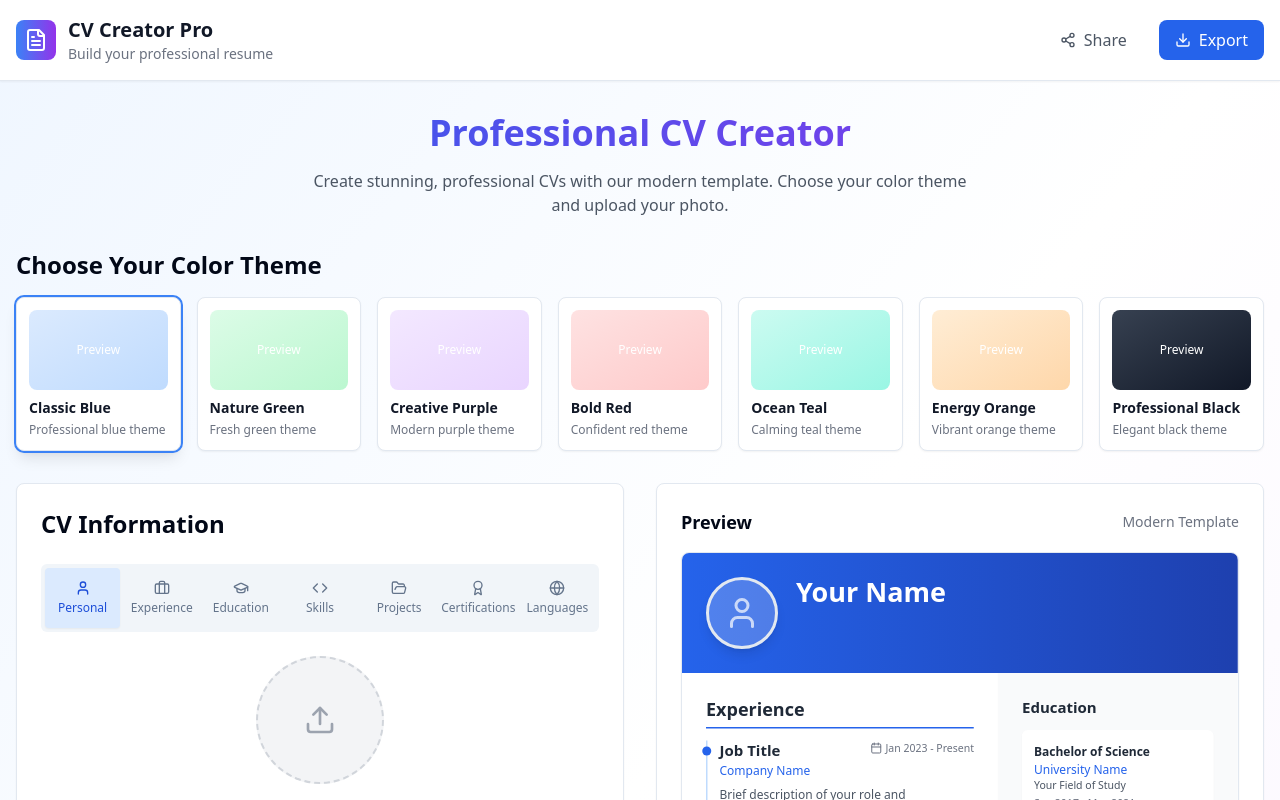
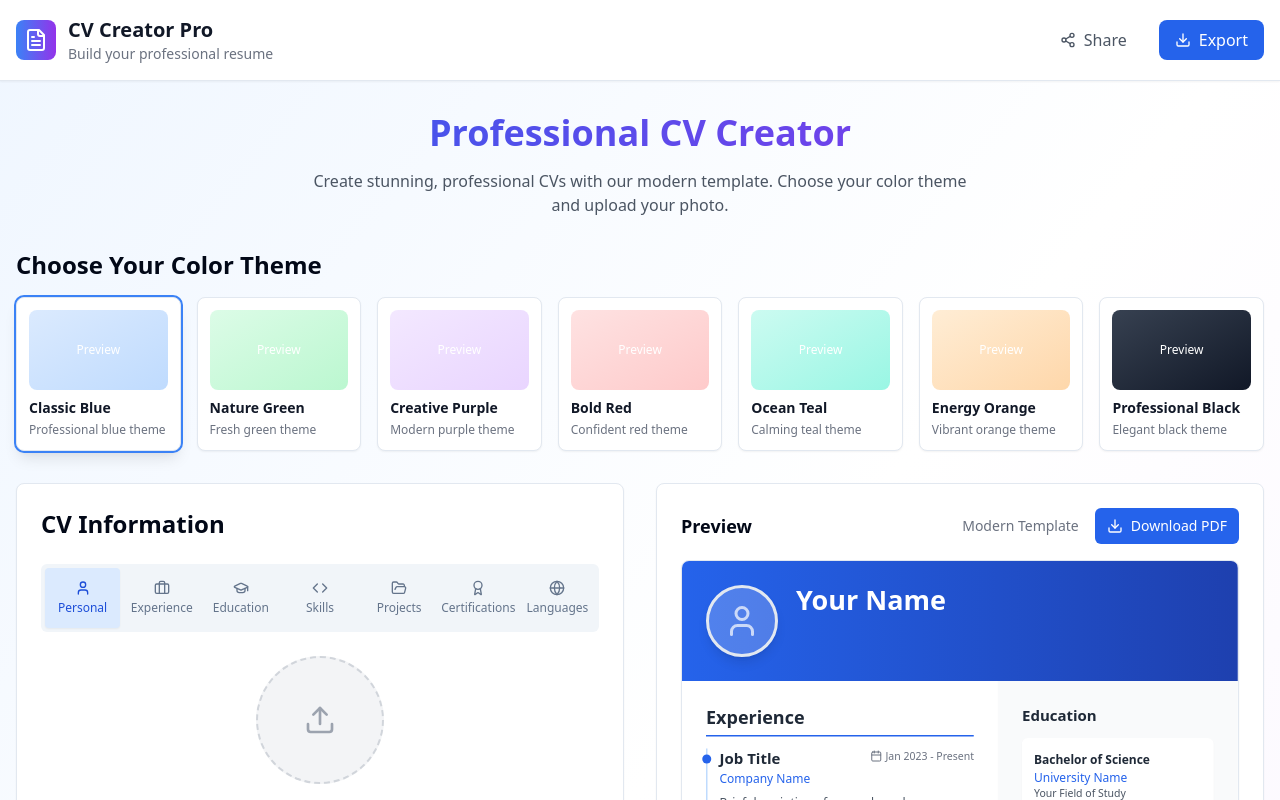
Before and after one commit to Nikusha-Chitinashvili/fresh-cv-atelier-03, a React (Vite) app: page / in a window 1280 px wide. Shown: the top 800 px of the page. Built offline with nearby package versions, Linux system fonts and the light colour scheme.

Commit message:
feat: Add PDF download button and functionality
Adds a "Download as PDF" button that captures the CV preview, converts it to a high-quality PDF, and triggers a download, ensuring the PDF matches the live preview exactly.

```diff
--- a/package.json
+++ b/package.json
@@ -45,6 +45,7 @@
     "cmdk": "^1.0.0",
     "date-fns": "^3.6.0",
     "embla-carousel-react": "^8.3.0",
+    "html2canvas": "^1.4.1",
     "input-otp": "^1.2.4",
     "jspdf": "^3.0.1",
     "lucide-react": "^0.462.0",
--- a/src/components/CVPreview.tsx
+++ b/src/components/CVPreview.tsx
@@ -2,6 +2,7 @@
 import { Card } from '@/components/ui/card';
 import { CVData } from '@/types/cv';
 import { ModernTemplate } from './templates/ModernTemplate';
+import { PDFExport } from './PDFExport';
 
 interface CVPreviewProps {
   cvData: CVData;
@@ -13,11 +14,17 @@ export const CVPreview = ({ cvData, colorTheme }: CVPreviewProps) => {
     <Card className="p-6">
       <div className="mb-4 flex items-center justify-between">
         <h2 className="text-lg font-semibold">Preview</h2>
-        <div className="text-sm text-gray-500">Modern Template</div>
+        <div className="flex items-center gap-4">
+          <div className="text-sm text-gray-500">Modern Template</div>
+          <PDFExport />
+        </div>
       </div>
 
       <div className="border rounded-lg bg-white shadow-sm overflow-hidden">
-        <div className="transform scale-75 origin-top-left" style={{ width: '133.33%', height: 'auto' }}>
+        <div
+          className="cv-preview-content transform scale-75 origin-top-left"
+          style={{ width: '133.33%', height: 'auto' }}
+        >
           <ModernTemplate cvData={cvData} colorTheme={colorTheme} />
         </div>
       </div>
--- a/src/components/PDFExport.tsx
+++ b/src/components/PDFExport.tsx
@@ -12,63 +12,91 @@ export const PDFExport = () => {
     setIsExporting(true);
 
     try {
-      // Find the CV preview element
+      // Find the CV preview element with the specific class
       const element = document.querySelector('.cv-preview-content');
 
       if (!element) {
         console.error('CV preview element not found');
+        alert('CV preview element not found. Please try again.');
         return;
       }
 
-      // Create high-quality canvas
+      console.log('Starting PDF export...');
+
+      // Temporarily reset transform for capturing
+      const originalStyle = (element as HTMLElement).style.transform;
+      const originalWidth = (element as HTMLElement).style.width;
+
+      (element as HTMLElement).style.transform = 'scale(1)';
+      (element as HTMLElement).style.width = 'auto';
+
+      // Wait a moment for styles to apply
+      await new Promise(resolve => setTimeout(resolve, 100));
+
+      // Create high-quality canvas with enhanced settings
       const canvas = await html2canvas(element as HTMLElement, {
-        scale: 3, // Higher resolution
+        scale: 2, // High DPI for crisp text
         useCORS: true,
         allowTaint: false,
         backgroundColor: '#ffffff',
         width: element.scrollWidth,
         height: element.scrollHeight,
         scrollX: 0,
-        scrollY: 0
+        scrollY: 0,
+        ignoreElements: (element) => {
+          // Ignore any overlay elements or buttons that might interfere
+          return element.classList?.contains('no-pdf') || false;
+        }
       });
 
-      // Calculate dimensions for A4 format
-      const imgWidth = 210; // A4 width in mm
-      const pageHeight = 297; // A4 height in mm
+      // Restore original styles
+      (element as HTMLElement).style.transform = originalStyle;
+      (element as HTMLElement).style.width = originalWidth;
+
+      // Calculate dimensions for A4 format (210 x 297 mm)
+      const imgWidth = 210;
+      const pageHeight = 297;
       const imgHeight = (canvas.height * imgWidth) / canvas.width;
 
-      // Create PDF
+      // Create PDF with A4 format
       const pdf = new jsPDF({
-        orientation: imgHeight > pageHeight ? 'portrait' : 'portrait',
+        orientation: 'portrait',
         unit: 'mm',
-        format: 'a4'
+        format: 'a4',
+        compress: true
       });
+
+      // Convert canvas to high-quality image
+      const imgData = canvas.toDataURL('image/jpeg', 0.95);
 
       let heightLeft = imgHeight;
       let position = 0;
 
-      // Add the image to PDF
-      const imgData = canvas.toDataURL('image/png', 1.0);
-      pdf.addImage(imgData, 'PNG', 0, position, imgWidth, imgHeight);
+      // Add the first page
+      pdf.addImage(imgData, 'JPEG', 0, position, imgWidth, imgHeight);
       heightLeft -= pageHeight;
 
-      // Add new pages if content exceeds one page
+      // Add additional pages if content exceeds one page
       while (heightLeft >= 0) {
         position = heightLeft - imgHeight;
         pdf.addPage();
-        pdf.addImage(imgData, 'PNG', 0, position, imgWidth, imgHeight);
+        pdf.addImage(imgData, 'JPEG', 0, position, imgWidth, imgHeight);
         heightLeft -= pageHeight;
       }
 
-      // Generate filename with timestamp
-      const timestamp = new Date().toISOString().slice(0, 10);
-      const filename = `CV_${timestamp}.pdf`;
+      // Generate filename with current date
+      const now = new Date();
+      const dateStr = now.toISOString().split('T')[0];
+      const filename = `CV_${dateStr}.pdf`;
 
-      // Download the PDF
+      // Save the PDF
       pdf.save(filename);
+
+      console.log('PDF exported successfully');
 
     } catch (error) {
       console.error('Error generating PDF:', error);
+      alert('Failed to generate PDF. Please try again.');
     } finally {
       setIsExporting(false);
     }
@@ -78,12 +106,13 @@ export const PDFExport = () => {
     <Button
       onClick={exportToPDF}
       disabled={isExporting}
-      className="flex items-center gap-2"
+      className="flex items-center gap-2 bg-blue-600 hover:bg-blue-700 text-white"
+      size="sm"
     >
       {isExporting ? (
         <>
           <Loader2 className="h-4 w-4 animate-spin" />
-          Generating PDF...
+          Exporting...
         </>
       ) : (
         <>
```
Also changed, not shown: 1 other file (tests, documents, lock files or other folders).
